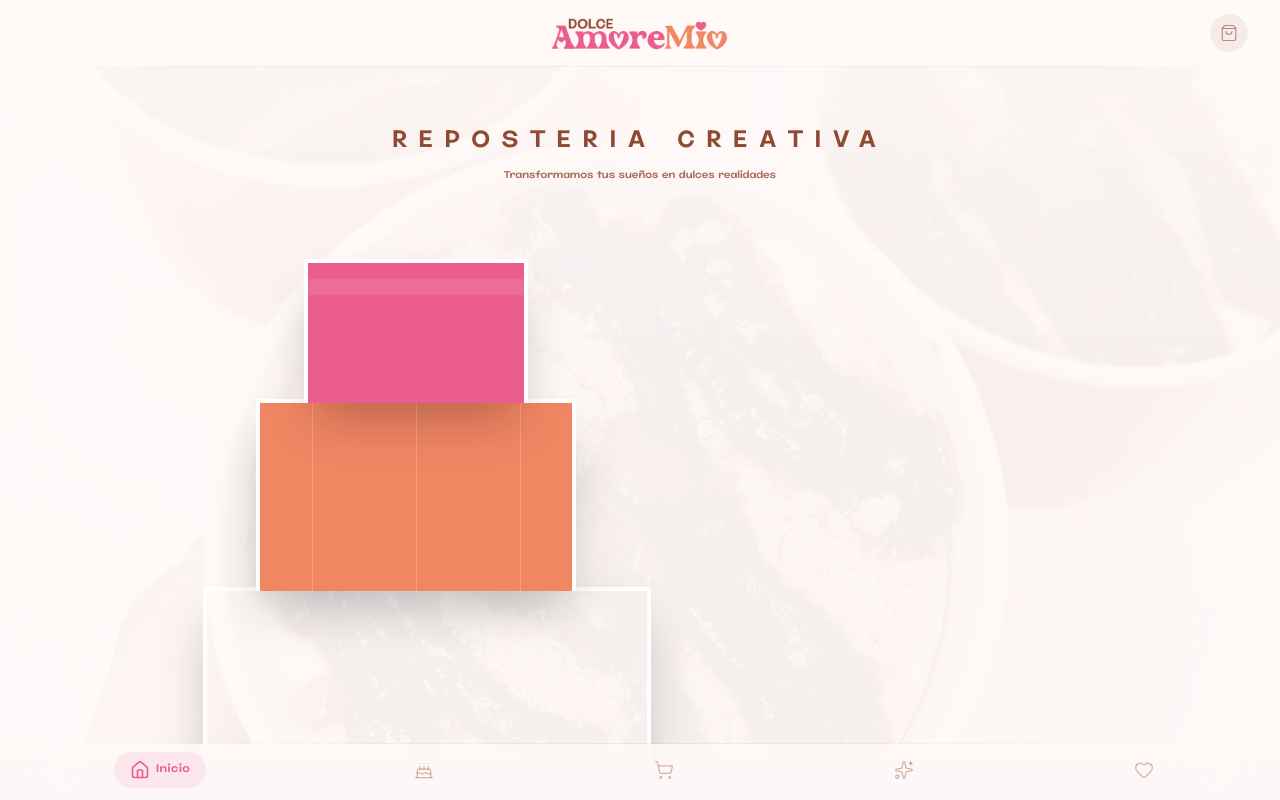
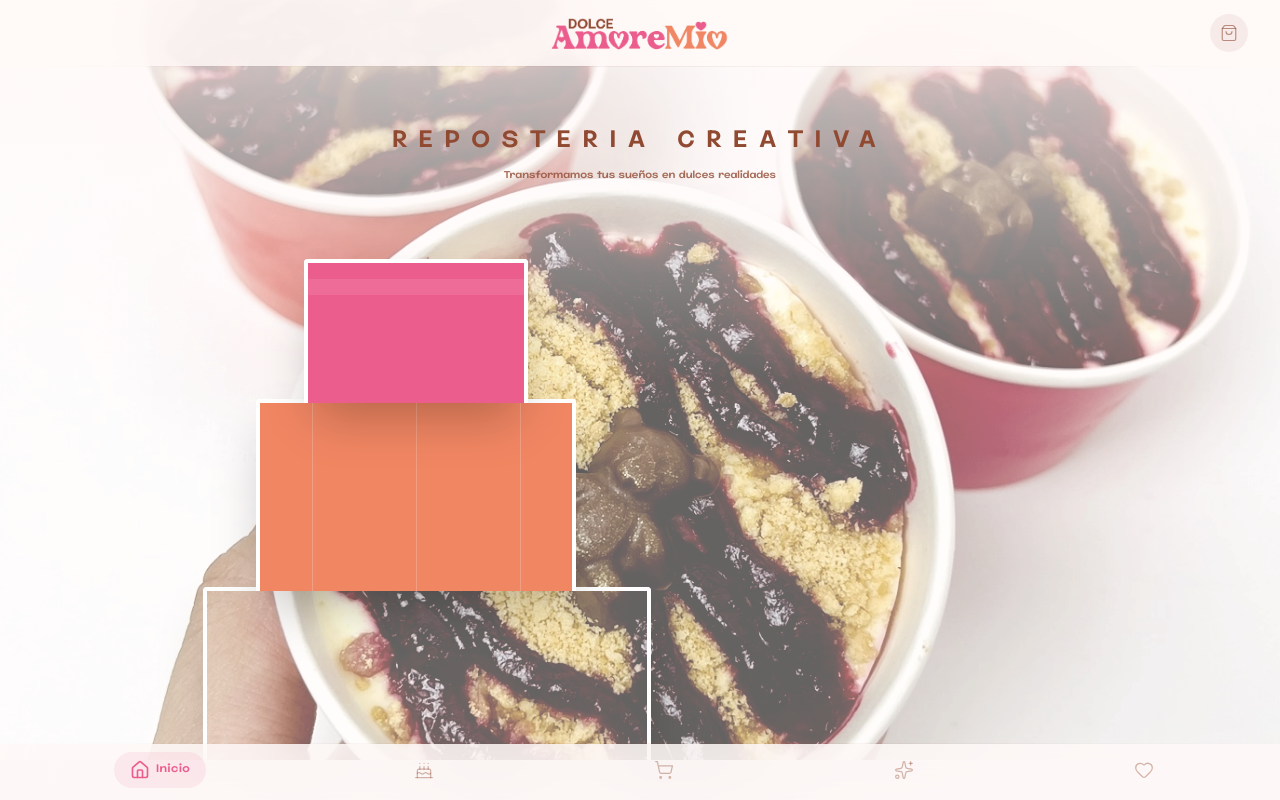
Before and after one commit to mrpotato42/Dolceamoremio, a Next.js app: page / in a window 1280 px wide. Shown: the top 800 px of the page. Built offline with nearby package versions, Linux system fonts and the light colour scheme.

Commit message:
refactor: optimize hero background texture transitions and update header logo to use Next.js Image component

```diff
--- a/src/components/navigation/header.tsx
+++ b/src/components/navigation/header.tsx
@@ -2,6 +2,7 @@
 
 import { motion } from 'framer-motion';
 import Link from 'next/link';
+import Image from 'next/image';
 import { ShoppingBag } from 'lucide-react';
 
 export const Header = () => {
@@ -13,14 +14,21 @@
 
                 {/* Center: Logo */}
                 <Link href='/' className='absolute left-1/2 top-1/2 -translate-x-1/2 -translate-y-1/2'>
-                    <motion.img
+                    <motion.div
                         initial={{ opacity: 0, y: -8 }}
                         animate={{ opacity: 1, y: 0 }}
                         transition={{ duration: 0.5, delay: 0.2 }}
-                        src='/logo.webp'
-                        alt='Dolce AmoreMio Logo'
-                        className='h-8 w-auto object-contain md:h-10 cursor-pointer'
-                    />
+                        className='cursor-pointer flex items-center justify-center'
+                    >
+                        <Image
+                            src='/logo.webp'
+                            alt='Dolce AmoreMio Logo'
+                            width={160}
+                            height={40}
+                            className='h-8 w-auto object-contain md:h-10'
+                            priority
+                        />
+                    </motion.div>
                 </Link>
 
                 {/* Right: Shopping Bag */}
--- a/src/features/landing/components/hero/background-textures.tsx
+++ b/src/features/landing/components/hero/background-textures.tsx
@@ -22,31 +22,34 @@
     }, [textures.length]);
 
     return (
-        <div className='absolute inset-0 z-0'>
-            <AnimatePresence mode='wait'>
+        <div className='absolute inset-0 z-0 bg-brand-bg'>
+            {textures.map((texture, i) => (
                 <motion.div
-                    key={index}
+                    key={texture}
                     initial={{ opacity: 0, scale: 1.3 }}
-                    animate={{ opacity: 0.6, scale: 1.1 }}
-                    exit={{ opacity: 0, scale: 1.4 }}
+                    animate={{
+                        opacity: index === i ? 0.6 : 0,
+                        scale: index === i ? 1.1 : 1.4,
+                        zIndex: index === i ? 10 : 0
+                    }}
                     transition={{
                         duration: 1,
                         ease: 'easeInOut',
-                        delay: index === 0 ? 0.5 : 0 // Retraso de 500ms solo para la primera vez
+                        delay: i === 0 && index === 0 ? 0.5 : 0 // Retraso de 500ms solo al inicio de carga para la primera
                     }}
-                    className='absolute inset-0 h-full w-full'
+                    className='absolute inset-0 h-full w-full pointer-events-none'
                 >
                     <Image
-                        src={textures[index]}
-                        alt='Pastry Texture'
+                        src={texture}
+                        alt={`Pastry Texture ${i + 1}`}
                         fill
-                        priority={index === 0}
+                        priority={i === 0} // La imagen 0 siempre tendrá priority y fetchpriority="high" en el payload inicial
                         sizes="100vw"
                         className='object-cover grayscale-20 contrast-130'
                     />
                     <div className='absolute inset-0 bg-linear-to-b from-brand-bg via-transparent to-transparent opacity-80' />
                 </motion.div>
-            </AnimatePresence>
+            ))}
         </div>
     );
 };
```
